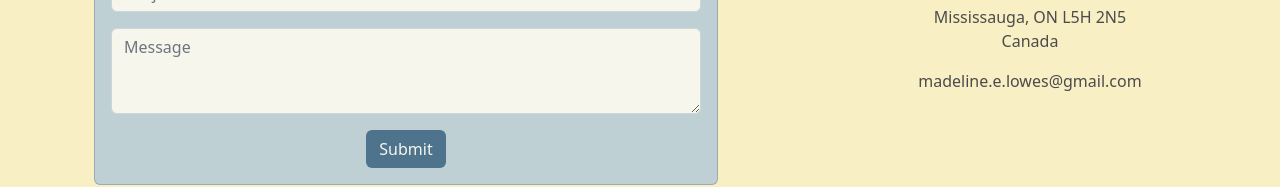
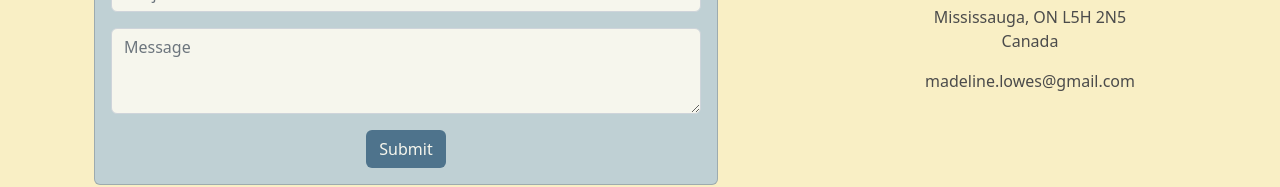
Before and after one commit to MadelineLowes/portfolio, a React (Create React App) app: page /#/contact in a window 1280 px wide. Shown: the part 389-576 px from the top of the page. Built offline with nearby package versions, Linux system fonts and the light colour scheme.

Commit message:
Update Contact.js

```diff
--- a/src/components/Contact.js
+++ b/src/components/Contact.js
@@ -92,7 +92,7 @@ export default function Contact() {
                         2N5 <br /> Canada
                     </address>
                     <address className=" m-3">
-                        <a href="mailto:madeline.lowes@gmail.com" className="text-decoration-none" style={styles.text}>madeline.e.lowes@gmail.com</a>
+                        <a href="mailto:madeline.lowes@gmail.com" className="text-decoration-none" style={styles.text}>madeline.lowes@gmail.com</a>
                     </address>
 
                 </nav>
```
